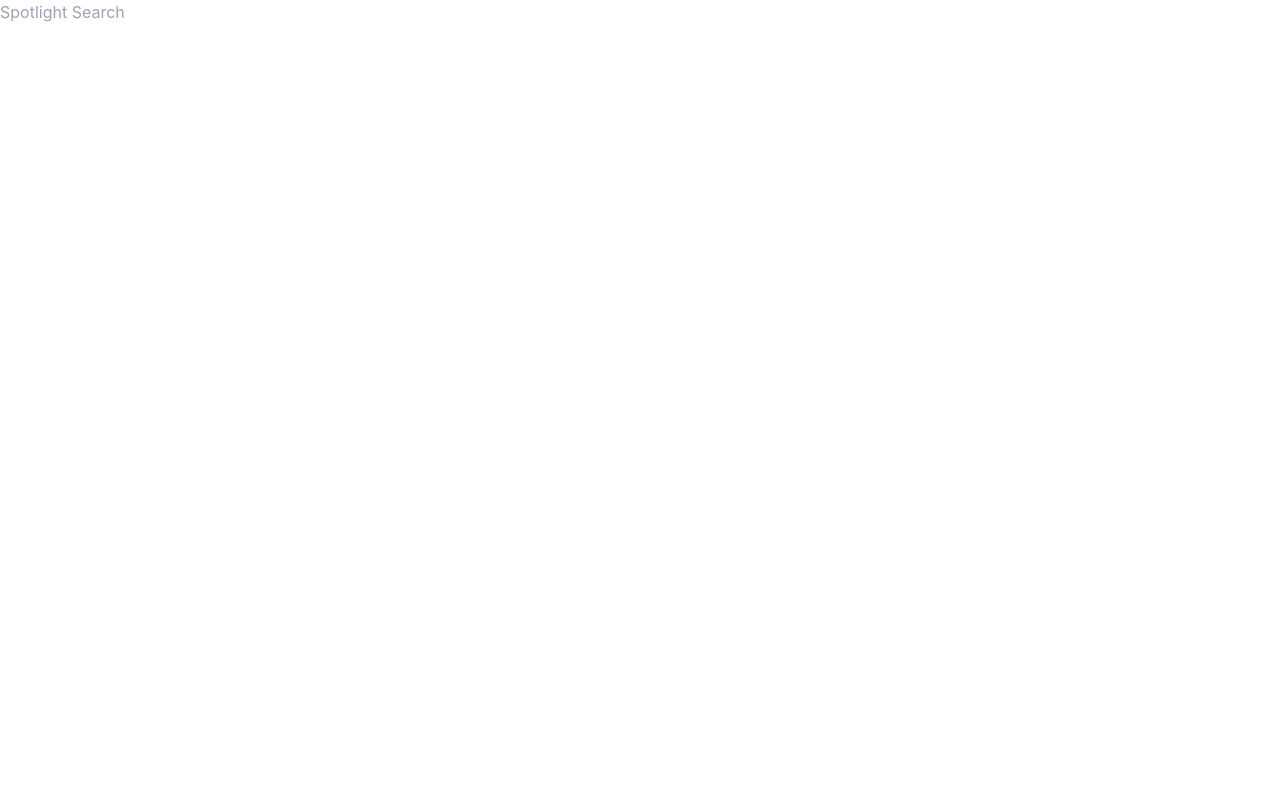
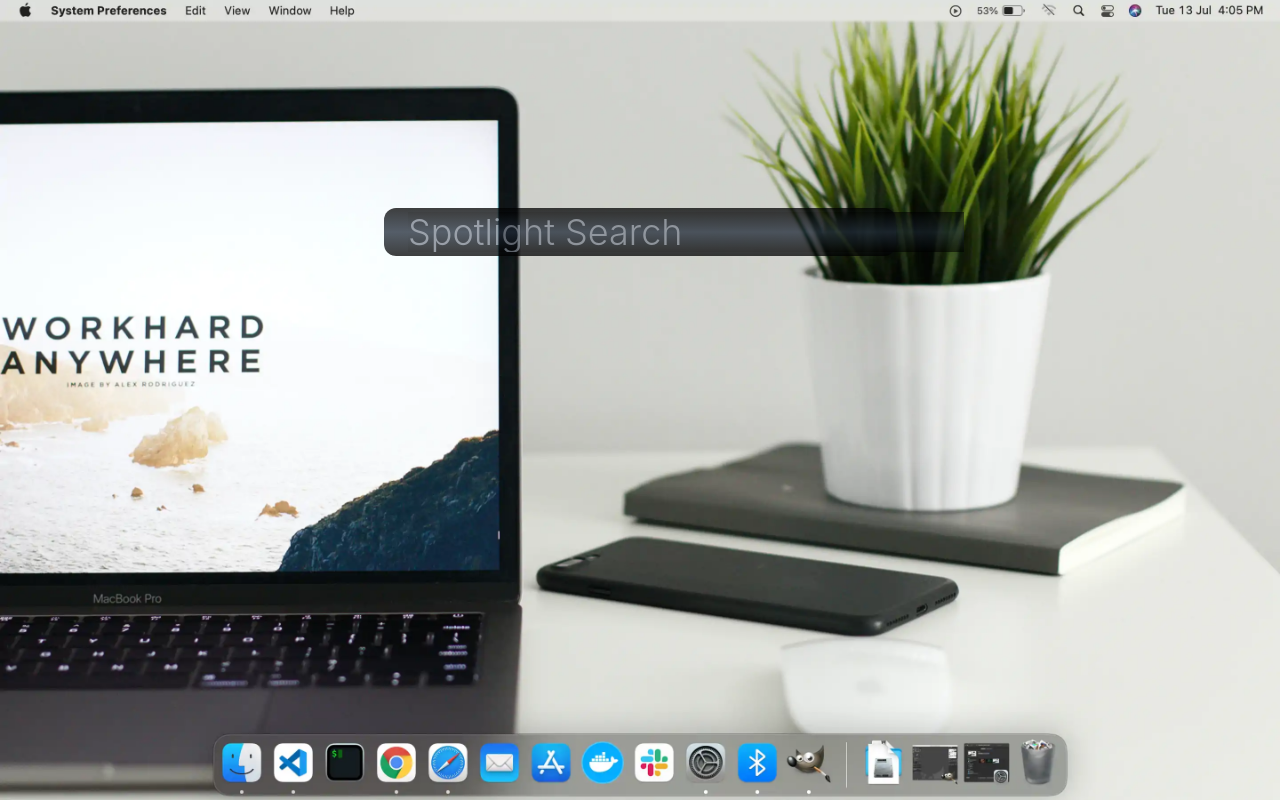
Before and after one commit to AbhayVAshokan/React-Challenges, a React (Create React App) app in the folder spotlight-search/: page / in a window 1280 px wide. Built offline with nearby package versions, Linux system fonts and the light colour scheme.

Commit message:
Added background image | Added design to spotlight input

```diff
--- a/spotlight-search/src/App.tsx
+++ b/spotlight-search/src/App.tsx
@@ -32,10 +32,10 @@ const App: React.FC<{}> = () => {
   };
 
   return (
-    <>
+    <div className="h-screen bg-background bg-cover bg-no-repeat flex flex-col items-center">
       <InputField value={value} onChange={onInputChange} />
       <Suggestions suggestions={suggestions} onClick={onSuggestionClick} />
-    </>
+    </div>
   );
 };
 
--- a/spotlight-search/src/components/InputField.tsx
+++ b/spotlight-search/src/components/InputField.tsx
@@ -5,7 +5,28 @@ interface Props {
 
 const InputField: React.FC<Props> = ({ value, onChange }) => {
   return (
-    <input value={value} onChange={onChange} placeholder="Spotlight Search" />
+    <div className="flex bg-gradient-to-b from-black via-gray-800 to-black opacity-75 pl-2 pr-2 pt-1 pb-1 rounded-xl mt-52 w-2/5">
+      <svg
+        xmlns="http://www.w3.org/2000/svg"
+        className="h-8 w-8 mt-auto mb-auto ml-2 mr-2"
+        fill="none"
+        viewBox="0 0 24 24"
+        stroke="white"
+      >
+        <path
+          strokeLinecap="round"
+          strokeLinejoin="round"
+          strokeWidth="1"
+          d="M21 21l-6-6m2-5a7 7 0 11-14 0 7 7 0 0114 0z"
+        />
+      </svg>
+      <input
+        value={value}
+        onChange={onChange}
+        placeholder="Spotlight Search"
+        className="top-5 bg-gradient-to-b from-black via-gray-800 to-black opacity-75 text-4xl font-light text-white outline-none"
+      />
+    </div>
   );
 };
 
--- a/spotlight-search/src/index.css
+++ b/spotlight-search/src/index.css
@@ -4,14 +4,14 @@
 
 body {
   margin: 0;
-  font-family: -apple-system, BlinkMacSystemFont, 'Segoe UI', 'Roboto', 'Oxygen',
-    'Ubuntu', 'Cantarell', 'Fira Sans', 'Droid Sans', 'Helvetica Neue',
+  font-family: -apple-system, BlinkMacSystemFont, "Segoe UI", "Roboto", "Oxygen",
+    "Ubuntu", "Cantarell", "Fira Sans", "Droid Sans", "Helvetica Neue",
     sans-serif;
   -webkit-font-smoothing: antialiased;
   -moz-osx-font-smoothing: grayscale;
 }
 
 code {
-  font-family: source-code-pro, Menlo, Monaco, Consolas, 'Courier New',
+  font-family: source-code-pro, Menlo, Monaco, Consolas, "Courier New",
     monospace;
 }
--- a/spotlight-search/tailwind.config.js
+++ b/spotlight-search/tailwind.config.js
@@ -2,7 +2,11 @@ module.exports = {
   purge: ["./src/**/*.{js,jsx,ts,tsx}", "./public/index.html"],
   darkMode: false, // or 'media' or 'class'
   theme: {
-    extend: {},
+    extend: {
+      backgroundImage: (theme) => ({
+        background: "url(assets/images/background.webp)",
+      }),
+    },
   },
   variants: {
     extend: {},
```
Also changed, not shown: spotlight-search/src/assets/images/background.webp (added).
